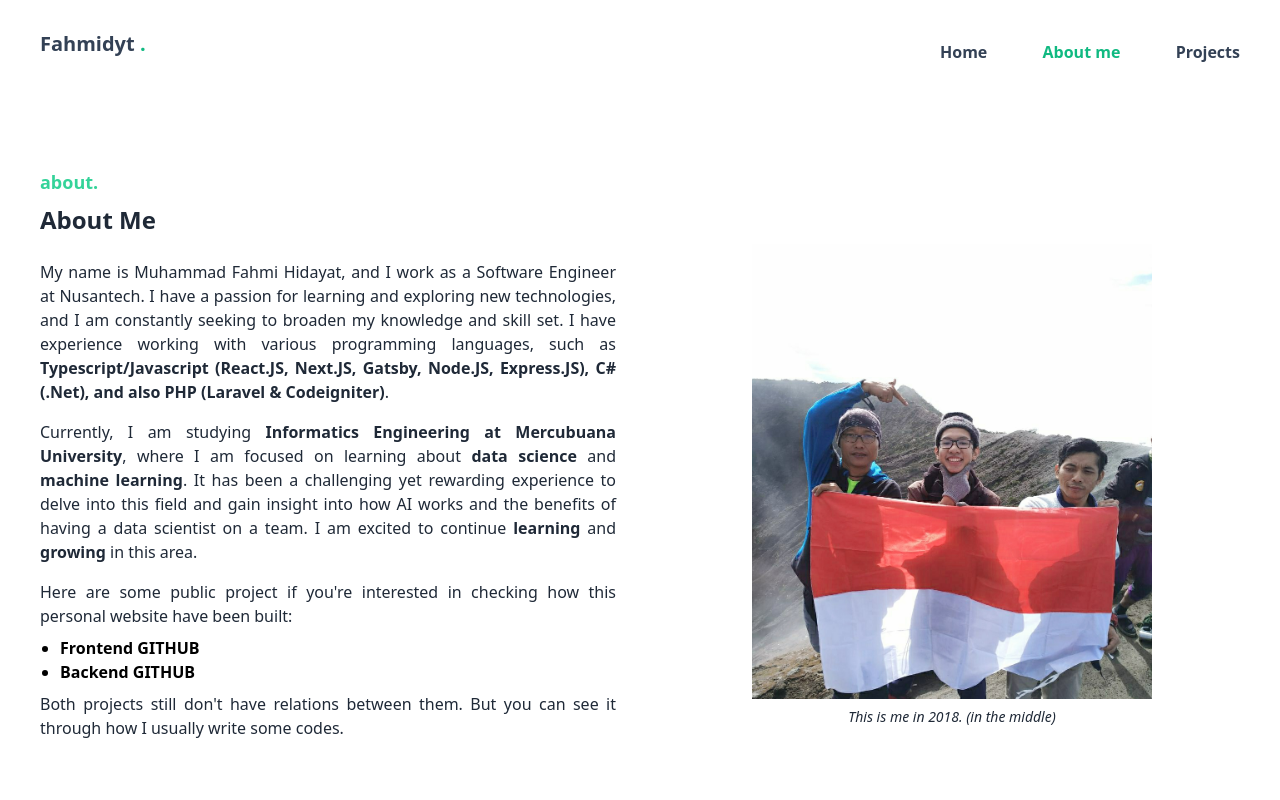
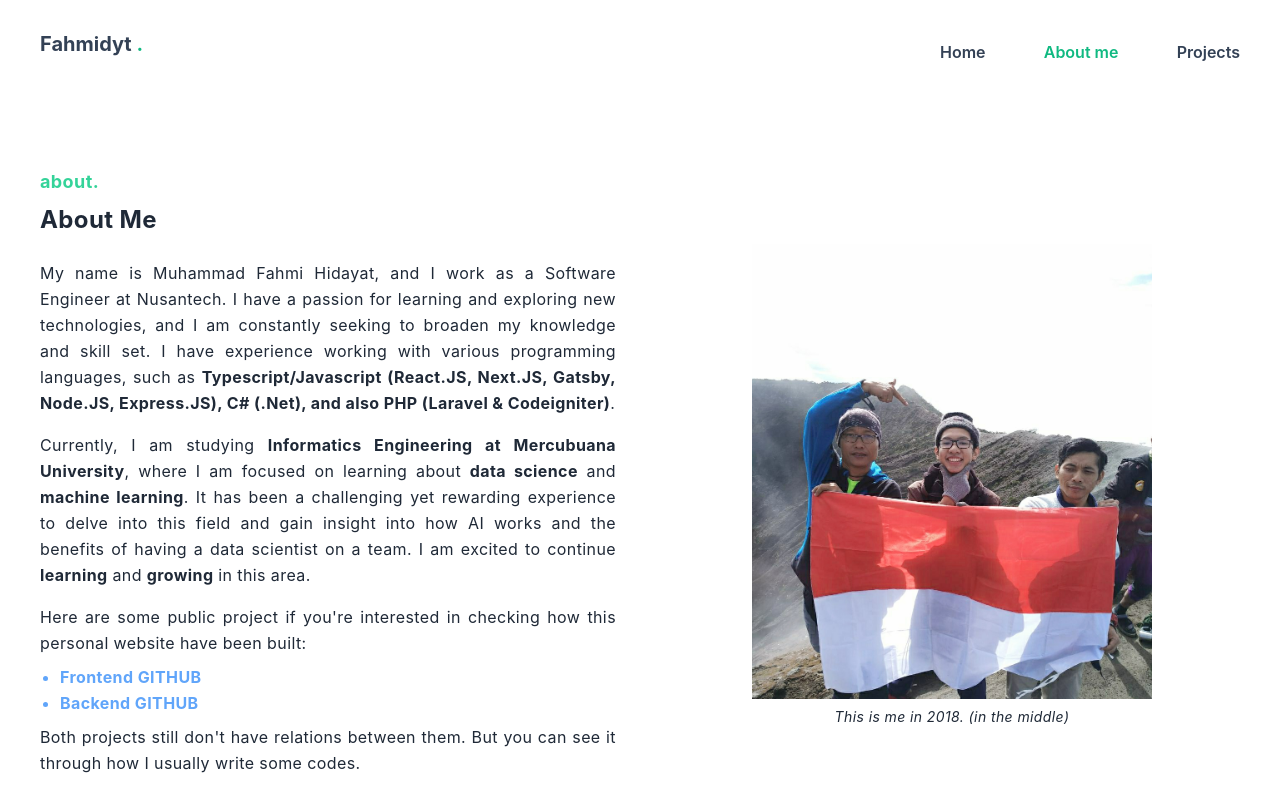
Before and after one commit to fahmidyt/fahmidyt-fe, a Next.js app: page /about-me in a window 1280 px wide. Shown: the top 800 px of the page. Built offline with nearby package versions, Linux system fonts and the light colour scheme.

Commit message:
chore: change main font-family (#2)

```diff
--- a/styles/dist.css
+++ b/styles/dist.css
@@ -419,6 +419,10 @@ video {
   display: none;
 }
 
+html {
+  font-family: 'Inter', -apple-system, BlinkMacSystemFont, 'Segoe UI', Roboto, Oxygen, Ubuntu, Cantarell, 'Helvetica Neue', sans-serif, Arial;
+}
+
 *, ::before, ::after {
   --tw-border-spacing-x: 0;
   --tw-border-spacing-y: 0;
@@ -530,14 +534,14 @@ video {
   margin-bottom: 1rem;
 }
 
+.mx-auto {
+  margin-left: auto;
+  margin-right: auto;
+}
+
 .my-2 {
   margin-top: 0.5rem;
   margin-bottom: 0.5rem;
-}
-
-.mx-auto {
-  margin-left: auto;
-  margin-right: auto;
 }
 
 .my-12 {
@@ -637,8 +641,8 @@ video {
   justify-content: space-between;
 }
 
-.gap-10 {
-  gap: 2.5rem;
+.gap-2 {
+  gap: 0.5rem;
 }
 
 .gap-5 {
@@ -647,10 +651,6 @@ video {
 
 .gap-4 {
   gap: 1rem;
-}
-
-.gap-2 {
-  gap: 0.5rem;
 }
 
 .overflow-y-scroll {
@@ -669,6 +669,11 @@ video {
 .bg-slate-900 {
   --tw-bg-opacity: 1;
   background-color: rgb(15 23 42 / var(--tw-bg-opacity));
+}
+
+.py-5 {
+  padding-top: 1.25rem;
+  padding-bottom: 1.25rem;
 }
 
 .py-2 {
@@ -691,13 +696,12 @@ video {
   padding-bottom: 1rem;
 }
 
-.py-5 {
-  padding-top: 1.25rem;
-  padding-bottom: 1.25rem;
+.pl-5 {
+  padding-left: 1.25rem;
 }
 
-.pl-5 {
-  padding-left: 1.25rem;
+.text-left {
+  text-align: left;
 }
 
 .text-center {
@@ -745,8 +749,32 @@ video {
   font-weight: 600;
 }
 
+.font-normal {
+  font-weight: 400;
+}
+
 .italic {
   font-style: italic;
+}
+
+.leading-4 {
+  line-height: 1rem;
+}
+
+.leading-relaxed {
+  line-height: 1.625;
+}
+
+.tracking-wide {
+  letter-spacing: 0.025em;
+}
+
+.tracking-wider {
+  letter-spacing: 0.05em;
+}
+
+.tracking-widest {
+  letter-spacing: 0.1em;
 }
 
 .text-emerald-400 {
@@ -774,6 +802,11 @@ video {
   color: rgb(16 185 129 / var(--tw-text-opacity));
 }
 
+.text-blue-400 {
+  --tw-text-opacity: 1;
+  color: rgb(96 165 250 / var(--tw-text-opacity));
+}
+
 @media (max-width: 768px) {
   .navbar {
     overflow: hidden;
@@ -785,6 +818,11 @@ video {
     max-height: 0px;
     transition: max-height 0.75s cubic-bezier(0.075, 0.82, 0.165, 1);
   }
+}
+
+.hover\:text-emerald-400:hover {
+  --tw-text-opacity: 1;
+  color: rgb(52 211 153 / var(--tw-text-opacity));
 }
 
 .hover\:underline:hover {
--- a/styles/main.css
+++ b/styles/main.css
@@ -1,6 +1,14 @@
 @tailwind base;
 @tailwind components;
 @tailwind utilities;
+
+@import url('https://fonts.googleapis.com/css2?family=Inter:wght@100;200;400;500;600;700&display=swap');
+
+@layer base {
+  html {
+    font-family: 'Inter', -apple-system, BlinkMacSystemFont, 'Segoe UI', Roboto, Oxygen, Ubuntu, Cantarell, 'Helvetica Neue', sans-serif, Arial;
+  }
+}
 
 @media (max-width: 768px) {
   .navbar {
```
